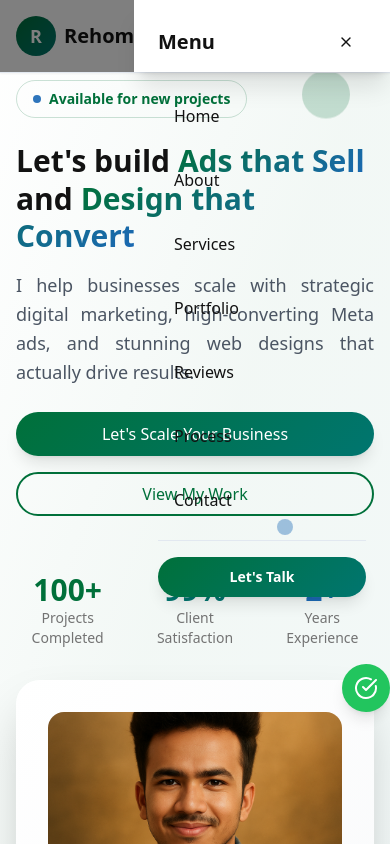
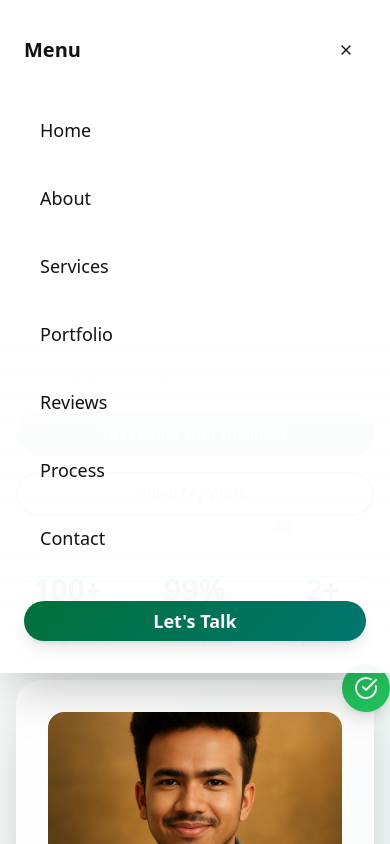
Before and after one commit to rehomanalif/rehomanalifs, a React (Vite) app: page / in a window 390 px wide. Both pictures are taken after a click on the button 354 px from the left and 36 px from the top of the page. Shown: the top 844 px of the page. Built offline with nearby package versions, Linux system fonts and the light colour scheme.

Commit message:
Refactor: Optimize mobile navigation
Implement a fade-in from top animation for the mobile navigation, enhance the background overlay with a blur effect, improve transition smoothness, and add user experience enhancements like touch gestures and click-outside-to-close functionality.

```diff
--- a/src/components/MobileMenu.tsx
+++ b/src/components/MobileMenu.tsx
@@ -32,21 +32,25 @@ const MobileMenu: React.FC<MobileMenuProps> = ({ isOpen, setIsOpen, scrollToCont
       {/* Mobile Menu Overlay */}
       {isOpen && (
         <div className="fixed inset-0 z-50 md:hidden">
-          <div className="fixed inset-0 bg-black/50" onClick={() => setIsOpen(false)} />
-          <div className="fixed top-0 right-0 h-full w-64 bg-white shadow-xl transform transition-transform duration-300">
-            <div className="p-6">
+          <div
+            className="fixed inset-0 bg-black/60 backdrop-blur-sm animate-fade-in"
+            onClick={() => setIsOpen(false)}
+          />
+          <div className="fixed top-0 left-0 w-full bg-gradient-to-b from-white via-white to-white/95 shadow-2xl animate-slide-down">
+            <div className="px-6 py-8">
               <div className="flex justify-between items-center mb-8">
                 <span className="text-xl font-bold text-foreground">Menu</span>
                 <Button
                   variant="ghost"
                   size="sm"
                   onClick={() => setIsOpen(false)}
+                  className="hover:bg-primary/10"
                 >
                   <X className="w-6 h-6" />
                 </Button>
               </div>
 
-              <nav className="space-y-4">
+              <nav className="space-y-2">
                 {[
                   { href: '#home', label: 'Home' },
                   { href: '#about', label: 'About' },
@@ -55,24 +59,26 @@ const MobileMenu: React.FC<MobileMenuProps> = ({ isOpen, setIsOpen, scrollToCont
                   { href: '#testimonials', label: 'Reviews' },
                   { href: '#process', label: 'Process' },
                   { href: '#contact', label: 'Contact' }
-                ].map((item) => (
+                ].map((item, index) => (
                   <button
                     key={item.href}
                     onClick={() => handleLinkClick(item.href)}
-                    className="block w-full text-left py-3 px-4 text-foreground hover:text-primary hover:bg-primary/5 rounded-lg transition-all duration-300 font-medium"
+                    className="block w-full text-left py-4 px-4 text-foreground hover:text-primary hover:bg-primary/5 rounded-xl transition-all duration-300 font-medium text-lg animate-stagger-in"
+                    style={{ animationDelay: `${index * 50}ms` }}
                   >
                     {item.label}
                   </button>
                 ))}
 
-                <div className="pt-4 border-t">
+                <div className="pt-6 border-t border-border/20">
                   <Button
                     onClick={() => {
                       scrollToContact();
                       setIsOpen(false);
                     }}
                     variant="gradient"
-                    className="w-full rounded-full font-semibold"
+                    className="w-full rounded-full font-semibold text-lg py-4 animate-stagger-in shadow-lg"
+                    style={{ animationDelay: '350ms' }}
                   >
                     Let's Talk
                   </Button>
--- a/src/index.css
+++ b/src/index.css
@@ -136,4 +136,32 @@ All colors MUST be HSL.
   .bg-gradient-primary {
     background: linear-gradient(135deg, hsl(var(--brand-primary)), hsl(var(--brand-secondary)));
   }
+
+  .animate-slide-down {
+    animation: slideDown 0.4s cubic-bezier(0.16, 1, 0.3, 1) forwards;
+  }
+
+  .animate-stagger-in {
+    opacity: 0;
+    transform: translateY(-10px);
+    animation: staggerIn 0.3s cubic-bezier(0.16, 1, 0.3, 1) forwards;
+  }
+
+  @keyframes slideDown {
+    from {
+      transform: translateY(-100%);
+      opacity: 0;
+    }
+    to {
+      transform: translateY(0);
+      opacity: 1;
+    }
+  }
+
+  @keyframes staggerIn {
+    to {
+      opacity: 1;
+      transform: translateY(0);
+    }
+  }
 }
```
